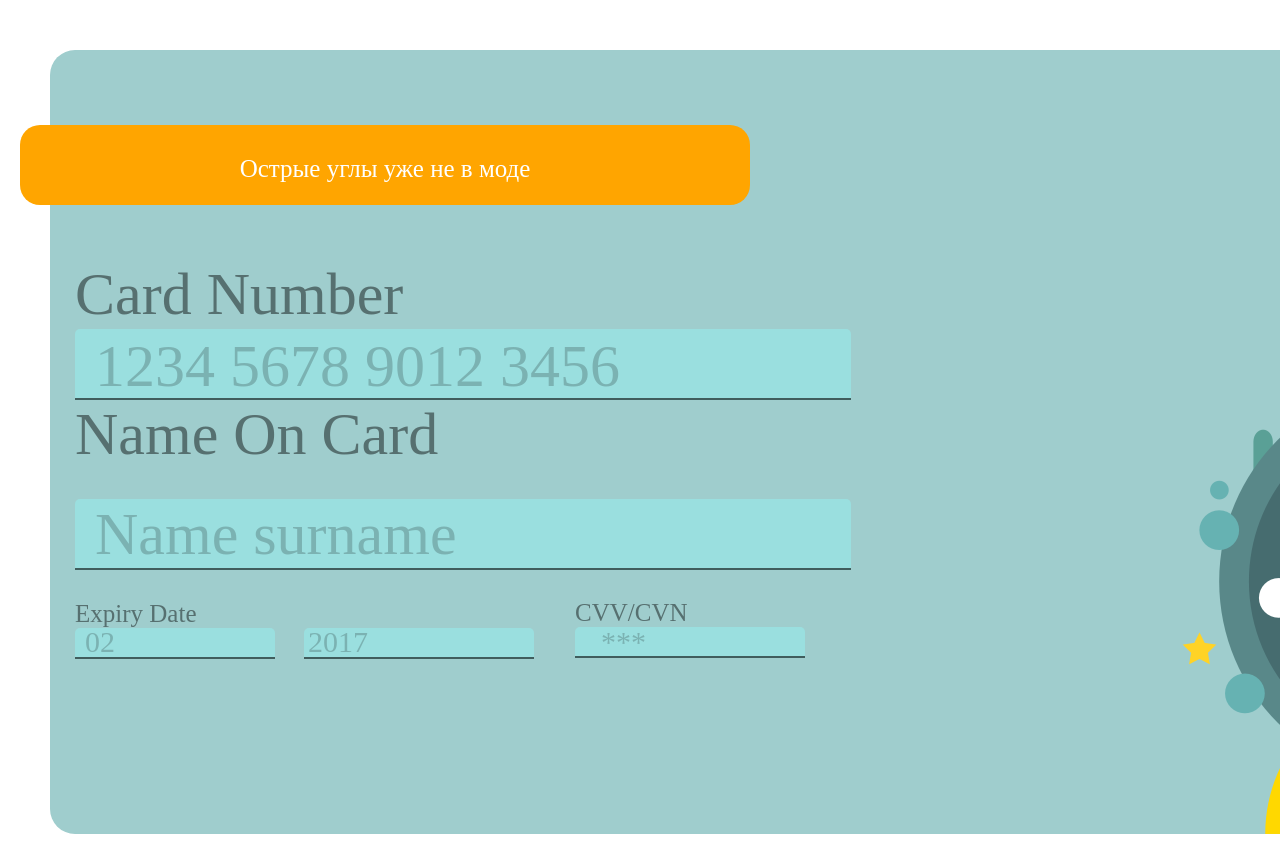
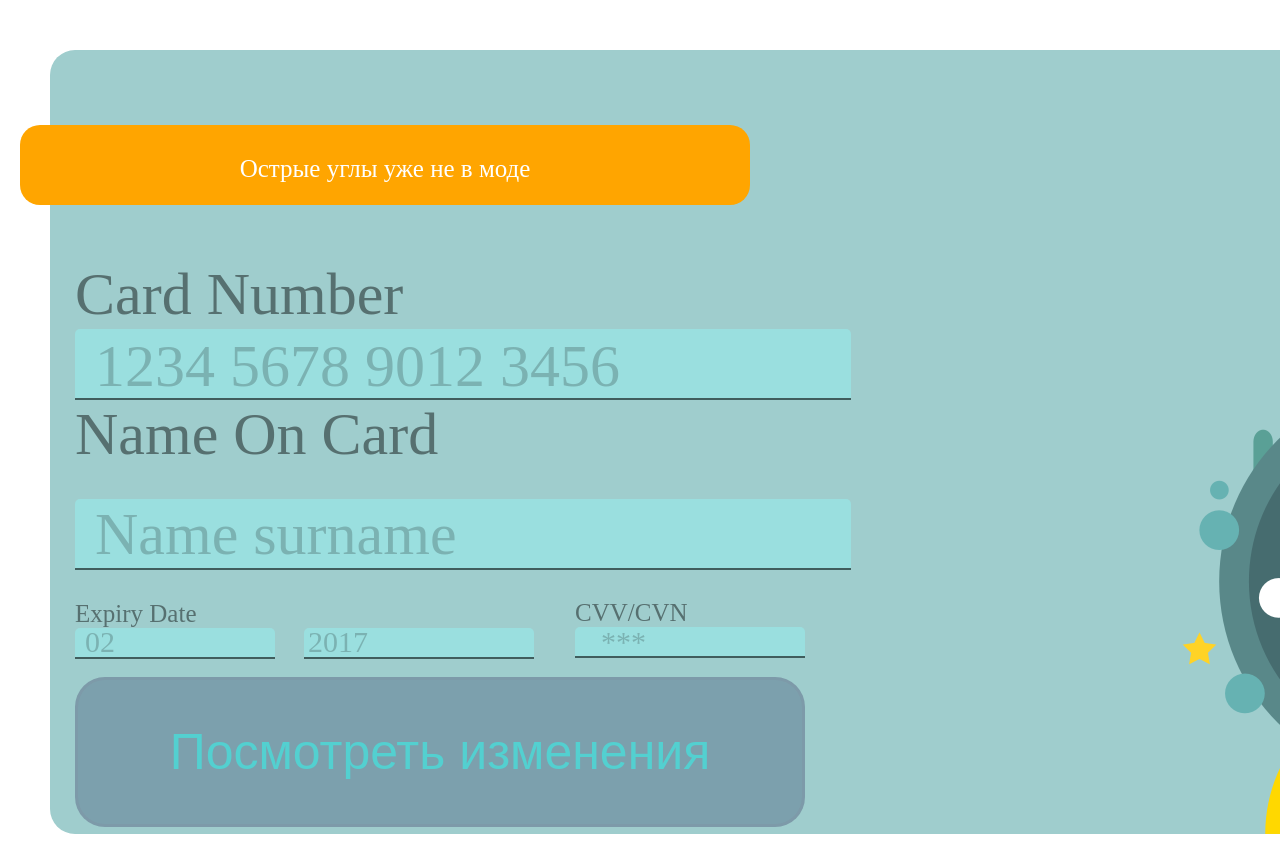
Before and after one commit to Egrey123/HomeWorks, a plain HTML site: page index.html in a window 1280 px wide. Shown: the top 854 px of the page. Drawn offline with Linux system fonts and the light colour scheme.

Commit message:
Некоторые доработки

```diff
--- a/index.html
+++ b/index.html
@@ -9,7 +9,7 @@
         <title>Document</title>
     </head>
     <body>
-        <form>
+        <form action="https://github.com/Egrey123/HomeWorks">
             <div>
                 <img src="img's/moon_flag.png">
 
@@ -27,6 +27,8 @@
                 <p class="thour">CVV/CVN</p>
                 <input type="text" class="thour">
 
+                <button type="submit">Посмотреть изменения</button>
+
             </div>
         </form>
         <div class="TheLine">Острые углы уже не в моде</div>
--- a/styles/styles.css
+++ b/styles/styles.css
@@ -31,6 +31,19 @@ img {
     transform: translateX(1100px) translateY(292px);
     transition: all 2s ease-in-out;
 }
+button {
+    position: absolute;
+    font-size: 50px;
+    color: rgb(83, 208, 208);
+    width: 730px;
+    height: 150px;
+    background-color: #7ca0ad;
+    transform: translateX(-230px) translateY(200px);
+    /* border: none; */
+    border: 3px solid rgba(131, 128, 152, 0.2);
+    transition: all 0.3s ease;
+    border-radius: 30px;
+}
 
 .TheLine:hover {
     background-color: rgba(255, 166, 0, 0.8);
@@ -39,3 +52,9 @@ img {
 img:hover {
     transform: translateX(1000px) translateY(198px) scaleY(1.4) scaleX(1.4);
 }
+button:hover {
+    border: 3px solid rgba(0, 0, 0, 0.5);
+    color: rgb(50, 121, 121);
+    border-radius: 25px;
+    background-color: #90becf;
+}
```
